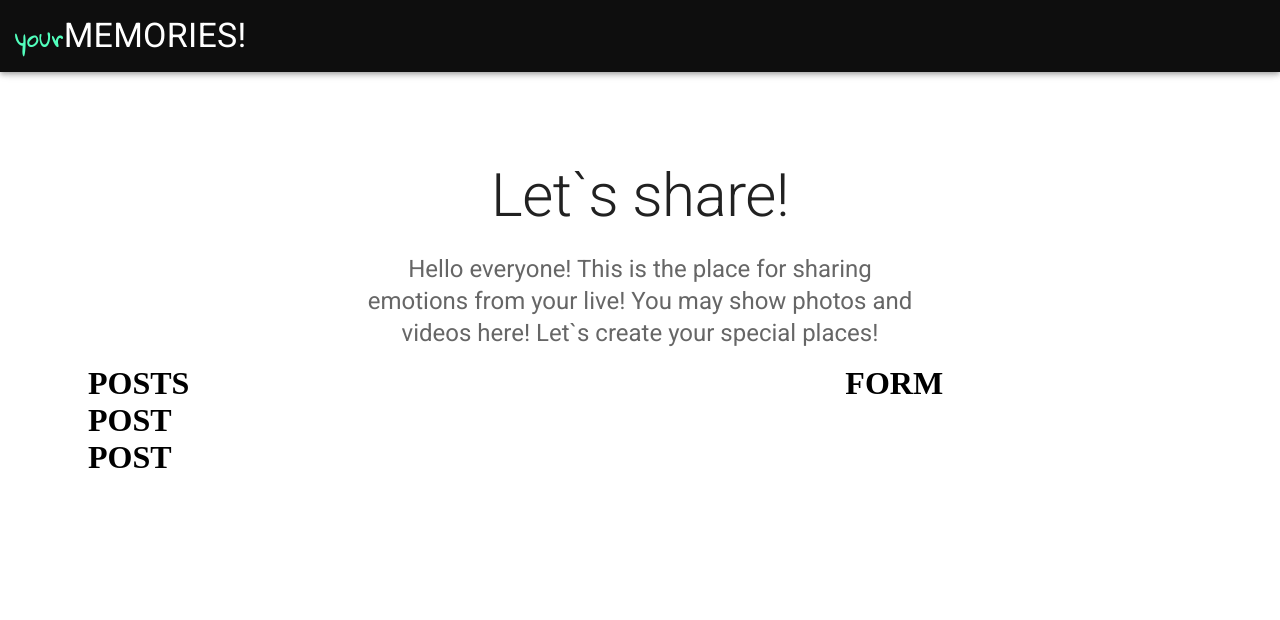
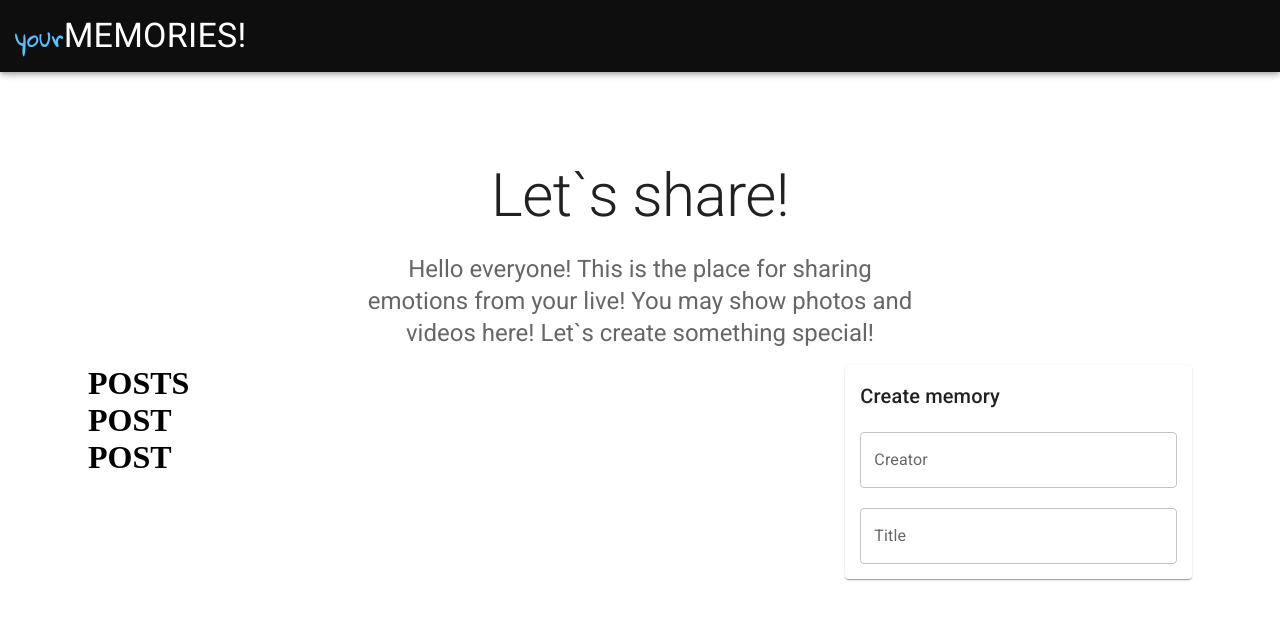
Before and after one commit to MarioLuigie/MERN_App, a React (Vite) app in the folder client/: page / in a window 1280 px wide. Shown: the top 620 px of the page. Built offline with nearby package versions, Linux system fonts and the light colour scheme; no server answers.

Commit message:
Create complete connecting client with server

```diff
--- a/client/package.json
+++ b/client/package.json
@@ -1,6 +1,7 @@
 {
   "name": "client",
   "private": true,
+  "proxy": "http://localhost:5000",
   "version": "0.0.0",
   "type": "module",
   "scripts": {
--- a/client/src/App.jsx
+++ b/client/src/App.jsx
@@ -5,15 +5,11 @@ import {
   Grow,
   Grid
 } from "@mui/material";
-import { useSelector } from "react-redux";
 
 import Header from "./components/layout/Header";
 import Main from "./components/layout/Main";
 
 export default function App() {
-  const postsList = useSelector(store => store.postsList);
-
-  console.log(postsList);
 
   return (
     <>
--- a/client/src/components/content/Bar.jsx
+++ b/client/src/components/content/Bar.jsx
@@ -13,7 +13,7 @@ const styles = css`
   }
 
   span {
-    color: #52ffbd;
+    color: #58c2ff;
     font-size: 1.5rem;
     font-family: 'Gloria Hallelujah', 'Roboto', sans-serif;
   }
--- a/client/src/components/content/Form.jsx
+++ b/client/src/components/content/Form.jsx
@@ -1,23 +1,71 @@
 /* eslint-disable react/no-unknown-property */
 // /** @jsxImportSource @emotion/react */
 import { css } from '@emotion/react';
+import { useState } from "react";
 import {
-  Container,
-  AppBar,
+  TextField,
+  Button,
   Typography,
-  Grow,
-  Grid
+  Paper
 } from "@mui/material";
 
 const styles = css`
+  .paper {
+    padding: 15px;
+  }
 
+  .form {
+    display: flex;
+    flex-direction: column;
+    gap: 20px;
+  }
 `
 
 export default function Form() {
+  const initPostData = {
+    creator: "",
+    title: "",
+    message: "",
+    tags: "",
+    selectedFile: ""
+  }
+
+  const [postData, setPostData] = useState(initPostData);
+
+  const handleChange = (evt) => {
+    setPostData({
+      ...postData,
+      [evt.target.name]: evt.target.value
+    });
+  }
+
+  const handleSubmit = () => {
+
+  }
 
   return (
     <div css={styles}>
-      <h1>FORM</h1>
+      <Paper className="paper">
+        <form className="form" autoComplete="off" noValidate onSubmit={handleSubmit}>
+          <Typography variant="h6">Create memory</Typography>
+          <TextField
+            name="creator"
+            variant="outlined"
+            label="Creator"
+            fullWidth
+            value={postData.creator}
+            onChange={handleChange}
+          />
+          <TextField
+            name="title"
+            variant="outlined"
+            label="Title"
+            fullWidth
+            value={postData.title}
+            onChange={handleChange}
+          />
+        </form>
+      </Paper>
     </div>
   )
 }
--- a/client/src/components/content/Posts.jsx
+++ b/client/src/components/content/Posts.jsx
@@ -1,23 +1,17 @@
 /* eslint-disable react/no-unknown-property */
 // /** @jsxImportSource @emotion/react */
 import { css } from '@emotion/react';
-import {
-  Container,
-  AppBar,
-  Typography,
-  Grow,
-  Grid
-} from "@mui/material";
+import { useSelector } from "react-redux";
 
 import Post from "./Post";
 
 const styles = css`
 
-
 `
 
 export default function Posts() {
-
+  const postsList = useSelector(store => store.postsList);
+  console.log(postsList);
   return (
     <div css={styles}>
       <h1>POSTS</h1>
--- a/client/src/components/content/Slider.jsx
+++ b/client/src/components/content/Slider.jsx
@@ -29,7 +29,7 @@ export default function Slider() {
           color="textSecondary"
           paragraph
         >
-          Hello everyone! This is the place for sharing emotions from your live! You may show photos and videos here! Let`s create your special places!
+          Hello everyone! This is the place for sharing emotions from your live! You may show photos and videos here! Let`s create something special!
         </Typography>
       </Container>
     </div>
--- a/client/src/components/layout/Main.jsx
+++ b/client/src/components/layout/Main.jsx
@@ -21,7 +21,7 @@ export default function Main() {
 
   useEffect(() => {
     console.log("UseEffect - datas readed.");
-    dispatch(actions.readPosts());
+    dispatch(actions.getPosts());
   }, [dispatch]);
 
   return (
--- a/client/src/redux/actions/posts.js
+++ b/client/src/redux/actions/posts.js
@@ -1,13 +1,13 @@
 import * as api from "../api/api.js";
 import { posts as type} from "../../constants/actionTypes.js";
 
-export const readPosts = () => async (dispatch) => {
+export const getPosts = () => async (dispatch) => {
   try {
-    const { data } = await api.readPosts();
+    const { data } = await api.getPosts();
     console.log(data);
 
     dispatch({type: type.READ_POSTS, data});
   } catch (err) {
-    console.error("Something went wrong...", err);
+    console.error("Something went wrong...", err.message);
   }
 }
--- a/client/src/redux/api/api.js
+++ b/client/src/redux/api/api.js
@@ -3,7 +3,7 @@ import axios from "axios";
 const url = "http://localhost:5000";
 const postsAxios = axios.create({baseURL: url});
 
-export const readPosts = async () => {
+export const getPosts = async () => {
   const data = await postsAxios.get("/posts");
   return data;
 }
--- a/client/src/redux/reducers/postsReducer.js
+++ b/client/src/redux/reducers/postsReducer.js
@@ -1,6 +1,6 @@
 import { posts as type } from "../../constants/actionTypes.js";
 
-const postsReducer = (postsList = ["start", "end"], action) => {
+const postsReducer = (postsList = ["posts"], action) => {
   switch(action.type) {
     case type.READ_POSTS:
       return action.data;
```
Also changed, not shown: 1 other file (tests, documents, lock files or other folders).
